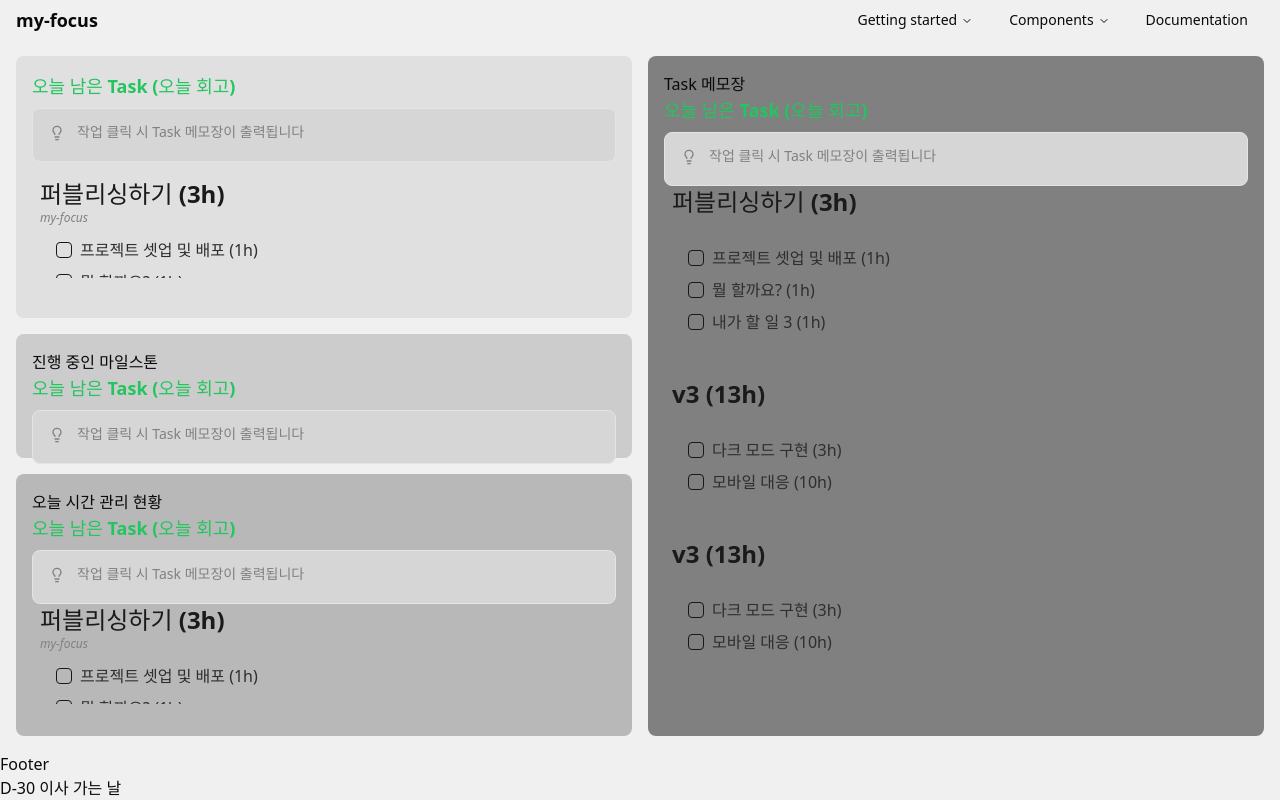
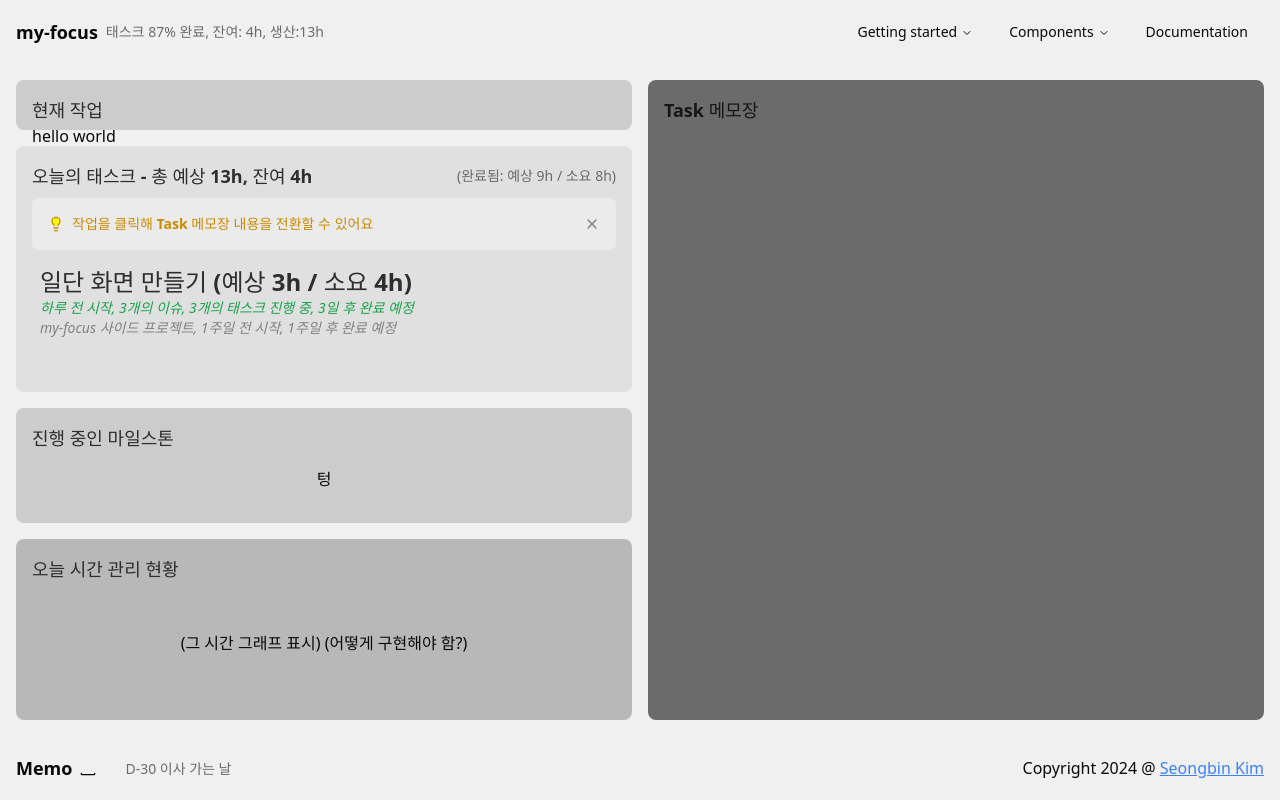
Before and after one commit to seongbin9786/my-focus, a React (Vite) app: page / in a window 1280 px wide. Built offline with nearby package versions, Linux system fonts and the light colour scheme.

Commit message:
Feat: 일단 temp

```diff
--- a/public/scrollbar.css
+++ b/public/scrollbar.css
@@ -11,6 +11,7 @@
 /* Handle */
 ::-webkit-scrollbar-thumb {
   background: rgba(255, 255, 255, 0.5);
+  border-radius: 8px;
 }
 
 /* Handle on hover */
--- a/src/components/Layout/index.tsx
+++ b/src/components/Layout/index.tsx
@@ -1,4 +1,7 @@
 import { Outlet } from "react-router-dom";
+import { SpaceIcon } from "lucide-react";
+
+import { Input } from "../ui/input";
 
 import { NavigationTab } from "./nav";
 
@@ -6,16 +9,33 @@ export const Layout = () => {
   return (
     // overflow-hidden은 Navigation Tab이 화면을 벗어나기 때문임
     <div className="bg flex h-screen w-screen flex-col overflow-hidden">
-      <div className="flex h-16 items-center justify-between gap-2 bg-layer-1 px-4">
-        <h1 className="cursor-pointer select-none text-lg font-bold">my-focus</h1>
-        <NavigationTab />
+      <div className="flex h-16 shrink-0 items-center justify-between gap-2 bg-layer-1 px-4">
+        <div className="flex items-center gap-2">
+          <h1 className="cursor-pointer select-none text-lg font-bold">my-focus</h1>
+          <span className="text-sm text-content-2">태스크 87% 완료, 잔여: 4h, 생산:13h</span>
+        </div>
+        <div className="hidden md:block">
+          <NavigationTab />
+        </div>
       </div>
       <div className="w-full max-w-1280pxr grow self-center overflow-auto bg-layer-1">
         <Outlet />
       </div>
-      <div className="h-16 bg-layer-1">
-        <h2>Footer</h2>
-        <span>D-30 이사 가는 날</span>
+      <div className="flex h-16 shrink-0 items-center gap-4 bg-layer-1 px-4">
+        <h1 className="flex items-center gap-2">
+          <span className="text-lg font-bold">Memo</span>
+          <SpaceIcon className="mt-1 h-4 w-4" />
+        </h1>
+        <Input
+          className="h-6 grow border-transparent text-sm text-content-2 hover:border-layer-6"
+          defaultValue="D-30 이사 가는 날"
+        />
+        <span className="shrink-0">
+          Copyright 2024 @{" "}
+          <a className="text-blue-500 underline" href="https://github.com/seongbin9786">
+            Seongbin Kim
+          </a>
+        </span>
       </div>
     </div>
   );
--- a/src/pages/HomePage.tsx
+++ b/src/pages/HomePage.tsx
@@ -2,22 +2,28 @@ import { TodayTaskView } from "@/views/TodayTaskView";
 
 export const HomePage = () => {
   return (
-    <div className="grid h-full grid-cols-1 lg:grid-cols-2 lg:grid-rows-5 lg:gap-4 lg:p-4">
-      {/* 뭔가 이상한데 배치가 */}
-      <div className="box-border flex flex-col gap-4 bg-layer-3 p-4 lg:row-span-2 lg:rounded-lg">
+    // 모바일 뷰에서 cols 없으면 그냥 쭉쭉 늘어나는 듯. Best인 듯?
+    <div className="grid h-full grid-cols-1 xl:grid-cols-2 xl:grid-rows-10 xl:gap-4 xl:p-4">
+      <div className="bg-layer-5 p-4 xl:row-span-1 xl:rounded-lg">
+        <h2 className="text-lg font-bold text-content-5">현재 작업</h2>
+        <div>hello world</div>
+      </div>
+      {/* row full로 가져가는 게 2번째 칸에 있어야만 우측에 배치가 가능함 (불편) */}
+      <div className="bg-content-2 p-4 xl:row-span-10 xl:rounded-lg">
+        <h2 className="text-lg font-bold text-black/80">Task 메모장</h2>
+      </div>
+      <div className="box-border flex flex-col gap-4 bg-layer-3 p-4 xl:row-span-4 xl:rounded-lg">
         <TodayTaskView />
       </div>
-      <div className="bg-content-1 p-4 lg:row-span-5 lg:rounded-lg">
-        Task 메모장
-        <TodayTaskView />
+      <div className="bg-layer-5 p-4 xl:row-span-2 xl:rounded-lg">
+        <h2 className="text-lg font-bold text-content-5">진행 중인 마일스톤</h2>
+        <div className="flex h-[calc(100%-30px)] items-center justify-center">텅</div>
       </div>
-      <div className="bg-layer-5 p-4 lg:row-span-1 lg:rounded-lg">
-        진행 중인 마일스톤
-        <TodayTaskView />
-      </div>
-      <div className="bg-layer-7 p-4 lg:row-span-2 lg:rounded-lg">
-        오늘 시간 관리 현황
-        <TodayTaskView />
+      <div className="bg-layer-7 p-4 xl:row-span-3 xl:rounded-lg">
+        <h2 className="text-lg font-bold text-content-5">오늘 시간 관리 현황</h2>
+        <div className="flex h-[calc(100%-30px)] items-center justify-center">
+          (그 시간 그래프 표시) (어떻게 구현해야 함?)
+        </div>
       </div>
     </div>
   );
--- a/src/views/TodayTaskView.tsx
+++ b/src/views/TodayTaskView.tsx
@@ -1,95 +1,131 @@
-import { LightbulbIcon } from "lucide-react";
+import {
+  AlertTriangleIcon,
+  ArrowBigRightDashIcon,
+  CheckIcon,
+  LightbulbIcon,
+  XIcon,
+} from "lucide-react";
 
-import { Checkbox } from "@/components/ui/checkbox";
-import { Alert, AlertDescription } from "@/components/ui/alert";
+import { Badge } from "@/components/ui/badge";
+
+import { cn } from "@/lib/utils";
 
 const DUMMY_DATA = [
   {
-    milestoneName: "퍼블리싱하기",
-    projectName: "my-focus",
+    milestoneName: "일단 화면 만들기",
+    projectName: "my-focus 사이드 프로젝트",
     estimated: "3h",
+    actual: "4h",
     tasks: [
       {
         id: 1,
-        name: "프로젝트 셋업 및 배포",
+        name: "프로젝트 셋업 및 배포, 기본 레이아웃 잡기 프로젝트 셋업 및 배포, 기본 레이아웃 잡기 프로젝트 셋업 및 배포, 기본 레이아웃 잡기 프로젝트 셋업 및 배포, 기본 레이아웃 잡기",
         estimated: "1h",
+        actual: "3h",
+        status: "done",
       },
       {
         id: 2,
-        name: "뭘 할까요?",
+        name: "<오늘 남은 Task> 화면 기획 및 퍼블리싱",
         estimated: "1h",
+        actual: "1h",
+        status: "wip",
       },
       {
         id: 3,
-        name: "내가 할 일 3",
+        name: "ㅎㅇㅎㅇ",
         estimated: "1h",
+        actual: "-",
+        status: "todo",
       },
     ],
   },
   {
-    milestoneName: "v3",
+    milestoneName: "주말 작업하기",
     projectName: "데브코스 2차팀 프로젝트",
-    estimated: "13h",
+    estimated: "6h",
+    actual: "7h",
     tasks: [
       {
         id: 1,
         name: "다크 모드 구현",
         estimated: "3h",
+        actual: "7h",
+        status: "done",
       },
       {
         id: 2,
         name: "모바일 대응",
-        estimated: "10h",
+        estimated: "3h",
+        actual: "-",
+        status: "todo",
       },
     ],
   },
-  {
-    milestoneName: "v3",
-    projectName: "데브코스 2차팀 프로젝트",
-    estimated: "13h",
-    tasks: [
-      {
-        id: 1,
-        name: "다크 모드 구현",
-        estimated: "3h",
-      },
-      {
-        id: 2,
-        name: "모바일 대응",
-        estimated: "10h",
-      },
-    ],
-  },
-];
+] as const;
+
+const bgColorByStatus = {
+  done: "bg-green-800/70 hover:bg-green-800/90 cursor-pointer",
+  wip: "bg-sky-800/70 hover:bg-sky-800/90 cursor-pointer",
+  todo: "bg-red-800/70 hover:bg-red-800/90 cursor-pointer",
+};
+
+const iconByStatus = {
+  done: <CheckIcon className="h-4 w-4" />,
+  wip: <ArrowBigRightDashIcon className="h-4 w-4" />,
+  todo: <AlertTriangleIcon className="h-4 w-4" />,
+};
 
 export const TodayTaskView = () => {
   return (
     <>
       <div className="flex flex-col gap-2">
-        <div className="text-lg font-bold text-green-500">오늘 남은 Task (오늘 회고)</div>
-        <Alert className="bg-layer-4 text-content-1">
-          <LightbulbIcon className="h-4 w-4" color=" hsl(var(--content1))" />
-          <AlertDescription>작업 클릭 시 Task 메모장이 출력됩니다</AlertDescription>
-        </Alert>
+        <h2 className="flex items-center justify-between">
+          <span className="text-lg font-bold text-content-5">
+            오늘의 태스크 - 총 예상 13h, 잔여 4h
+          </span>
+          <span className="text-sm text-content-2">(완료됨: 예상 9h / 소요 8h)</span>
+        </h2>
+        <div className="flex items-center justify-between rounded-md bg-layer-2 p-4 text-content-1">
+          <div className="flex items-center gap-2 text-yellow-600">
+            <LightbulbIcon className="h-4 w-4" fill="yellow" />
+            <span className="text-sm font-semibold">
+              작업을 클릭해 Task 메모장 내용을 전환할 수 있어요
+            </span>
+          </div>
+          <XIcon className="h-4 w-4 cursor-pointer text-content-1" />
+        </div>
       </div>
       {/* 모바일에선 전체 스크롤 되게 사용하고 PC에선 View 내에서 스크롤되게 사용. calc는 높이 설정을 수동으로라도 해야돼서 어쩔 수 없이 사용함. */}
       <ol className="mx-2 box-border flex flex-col gap-8 lg:h-[calc(100%-130px)] lg:overflow-auto">
-        {DUMMY_DATA.map(({ milestoneName, projectName, estimated, tasks }) => (
+        {DUMMY_DATA.map(({ milestoneName, projectName, estimated, actual, tasks }) => (
           <li key={milestoneName} className="flex flex-col">
-            <div className="text-2xl font-bold text-content-6">
-              {milestoneName} ({estimated})
+            <div className="text-2xl font-bold text-content-5">
+              {milestoneName} (예상 {estimated} / 소요 {actual})
             </div>
-            <div className="text-xs italic text-content-1">{projectName}</div>
-            <ol className="flex flex-col gap-4 p-4">
-              {tasks.map(({ id, name, estimated }) => (
-                <li key={name} className="flex items-center gap-2">
-                  <Checkbox id={`checkbox-${milestoneName}-task-${id}`} />
-                  <label
-                    htmlFor={`checkbox-${milestoneName}-task-${id}`}
-                    className="font-medium leading-none text-content-5 peer-disabled:cursor-not-allowed peer-disabled:opacity-70"
-                  >
-                    {name} ({estimated})
-                  </label>
+            <div className="text-sm italic text-green-600">
+              <span>하루 전 시작, 3개의 이슈, 3개의 태스크 진행 중, 3일 후 완료 예정</span>
+              <div className="text-sm italic text-content-1">
+                {projectName}, 1주일 전 시작, 1주일 후 완료 예정
+              </div>
+            </div>
+            <ol className="flex flex-col p-4">
+              {tasks.map(({ id, name, estimated, actual, status }) => (
+                <li key={id} className={cn("flex flex-nowrap items-start gap-2 p-2")}>
+                  <div className="flex shrink-0 items-center gap-2">
+                    <Badge
+                      className={cn(
+                        "flex gap-2 bg-layer-7 text-content-6",
+                        bgColorByStatus[status],
+                      )}
+                    >
+                      {iconByStatus[status]}
+                      <span>
+                        예상 {estimated} / 소요 {actual}
+                      </span>
+                    </Badge>
+                  </div>
+                  <span className="text-content-5">{name}</span>
                 </li>
               ))}
             </ol>
```
